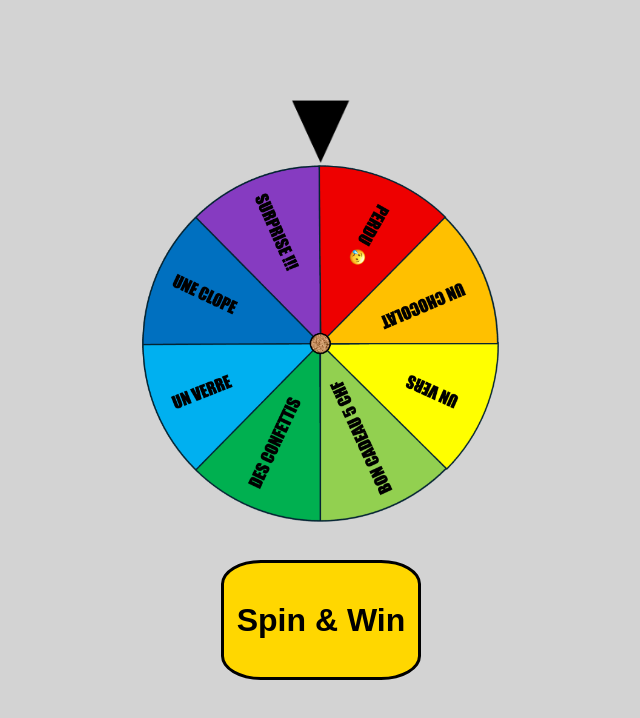
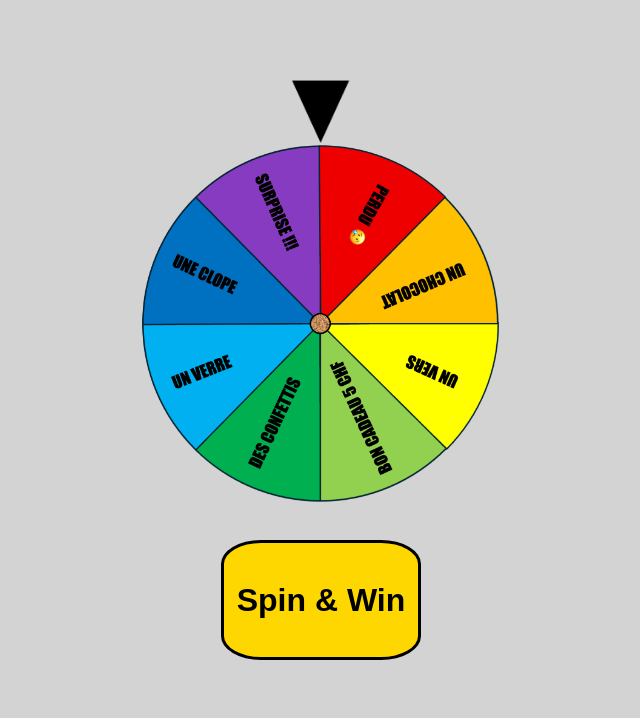
Before and after one commit to Mcaporc/Spinningwheel, a plain HTML site: page index.html in a window 1280 px wide. Shown: the whole page, without its empty margins (319-959 px from the left). Drawn offline with Linux system fonts and the light colour scheme.

Commit message:
Update style.css

```diff
--- a/style.css
+++ b/style.css
@@ -2,7 +2,7 @@ body {
     height: 100vh;
     margin: 0px;
     padding: 3px;
-    padding-top: 100px;
+    padding-top: 10vh;
     background-color: lightgrey;
     display: flex;
     flex-direction: column;
```
